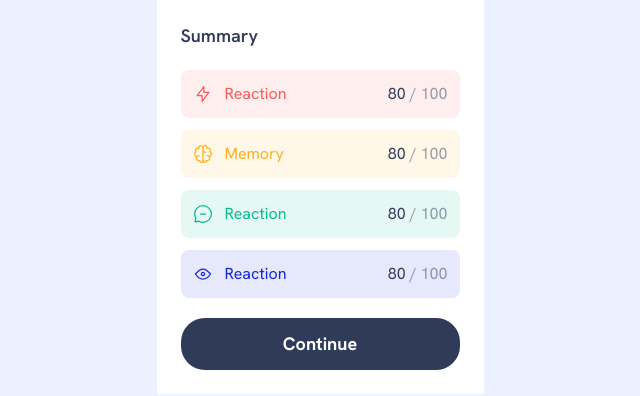
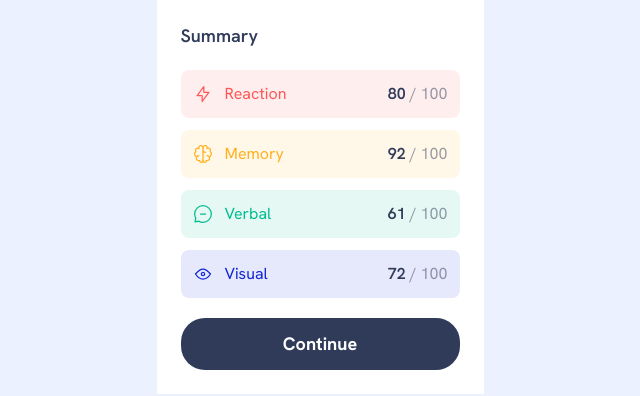
Before and after one commit to sercansimsek/result-summary-component, a React (Vite) app: page / in a window 1280 px wide. Shown: the part 372-768 px from the top of the page, without its empty margins (320-960 px from the left). Built offline with nearby package versions, Linux system fonts and the light colour scheme.

Commit message:
data fetched

```diff
--- a/src/data/data.json
+++ b/data.json
@@ -2,21 +2,21 @@
   {
     "category": "Reaction",
     "score": 80,
-    "icon": "./assets/images/icon-reaction.svg"
+    "icon": "./src/assets/images/icon-reaction.svg"
   },
   {
     "category": "Memory",
     "score": 92,
-    "icon": "./assets/images/icon-memory.svg"
+    "icon": "./src/assets/images/icon-memory.svg"
   },
   {
     "category": "Verbal",
     "score": 61,
-    "icon": "./assets/images/icon-verbal.svg"
+    "icon": "./src/assets/images/icon-verbal.svg"
   },
   {
     "category": "Visual",
     "score": 72,
-    "icon": "./assets/images/icon-visual.svg"
+    "icon": "./src/assets/images/icon-visual.svg"
   }
 ]
--- a/package.json
+++ b/package.json
@@ -13,6 +13,7 @@
   },
   "dependencies": {
     "@tailwindcss/vite": "^4.1.16",
+    "classnames": "^2.5.1",
     "react": "^19.1.1",
     "react-dom": "^19.1.1",
     "tailwindcss": "^4.1.16"
--- a/src/App.jsx
+++ b/src/App.jsx
@@ -1,13 +1,7 @@
-import reactionImg from "./assets/images/icon-reaction.svg";
-import memoryImg from "./assets/images/icon-memory.svg";
-import verbalImg from "./assets/images/icon-verbal.svg";
-import visualImg from "./assets/images/icon-visual.svg";
-
-import dataFromServer from "./data/data.json";
+import cn from "classnames";
+import dataFromServer from "../data.json";
 
 export const App = () => {
-  console.log(dataFromServer);
-
   return (
     <div className="flexCenter bg-main min-h-screen font-hanken">
       <div className="bg-white w-[327px]">
@@ -33,50 +27,39 @@ export const App = () => {
           <span className="font-semibold text-lg text-darkGrayBlue mb-5">
             Summary
           </span>
-          <div className="flex flex-col gap-3 mb-5">
-            <div className="resultCard bg-lightRedBcg ">
-              <div className="flex gap-3 text-lightRed ">
-                <img src={reactionImg} alt="reaction icon" />
-                <span>Reaction</span>
-              </div>
-              <div>
-                <span className="text-darkGrayBlue">80</span>{" "}
-                <span className="text-darkGrayBlueFaded"> / 100</span>
-              </div>
-            </div>
-
-            <div className="resultCard bg-orangeYellowBcg">
-              <div className="flex gap-3 text-orangeYellow">
-                <img src={memoryImg} alt="memory icon" />
-                <span>Memory</span>
-              </div>
-              <div>
-                <span className="text-darkGrayBlue">80</span>{" "}
-                <span className="text-darkGrayBlueFaded"> / 100</span>
-              </div>
-            </div>
-
-            <div className="resultCard bg-greenTealBcg">
-              <div className="flex gap-3 text-greenTeal">
-                <img src={verbalImg} alt="verbal icon" />
-                <span>Reaction</span>
-              </div>
-              <div>
-                <span className="text-darkGrayBlue">80</span>{" "}
-                <span className="text-darkGrayBlueFaded"> / 100</span>
-              </div>
-            </div>
-
-            <div className="resultCard bg-cobaltBlueBcg">
-              <div className="flex gap-3 text-cobaltBlue">
-                <img src={visualImg} alt="visual icon" />
-                <span>Reaction</span>
-              </div>
-              <div>
-                <span className="text-darkGrayBlue">80</span>{" "}
-                <span className="text-darkGrayBlueFaded"> / 100</span>
-              </div>
-            </div>
+          <div>
+            <ul className="flex flex-col gap-3 mb-5">
+              {dataFromServer.map((data) => (
+                <li key={data.category}>
+                  <div
+                    className={cn("resultCard", {
+                      "bg-lightRedBcg": data.category === "Reaction",
+                      "bg-orangeYellowBcg": data.category === "Memory",
+                      "bg-greenTealBcg": data.category === "Verbal",
+                      "bg-cobaltBlueBcg": data.category === "Visual",
+                    })}
+                  >
+                    <div
+                      className={cn("flex gap-3", {
+                        "text-lightRed": data.category === "Reaction",
+                        "text-orangeYellow": data.category === "Memory",
+                        "text-greenTeal": data.category === "Verbal",
+                        "text-cobaltBlue": data.category === "Visual",
+                      })}
+                    >
+                      <img src={data.icon} alt={`${data.category} icon`} />
+                      <span>{data.category}</span>
+                    </div>
+                    <div>
+                      <span className="text-darkGrayBlue font-semibold">
+                        {data.score}
+                      </span>{" "}
+                      <span className="text-darkGrayBlueFaded"> / 100</span>
+                    </div>
+                  </div>
+                </li>
+              ))}
+            </ul>
           </div>
           <button className="bg-darkGrayBlue hover:bg-gradient-to-b hover:from-gradientFrom hover:to-gradientTo p-3 text-white font-bold text-lg rounded-3xl cursor-pointer">
             Continue
```
Also changed, not shown: 1 other file (tests, documents, lock files or other folders).
